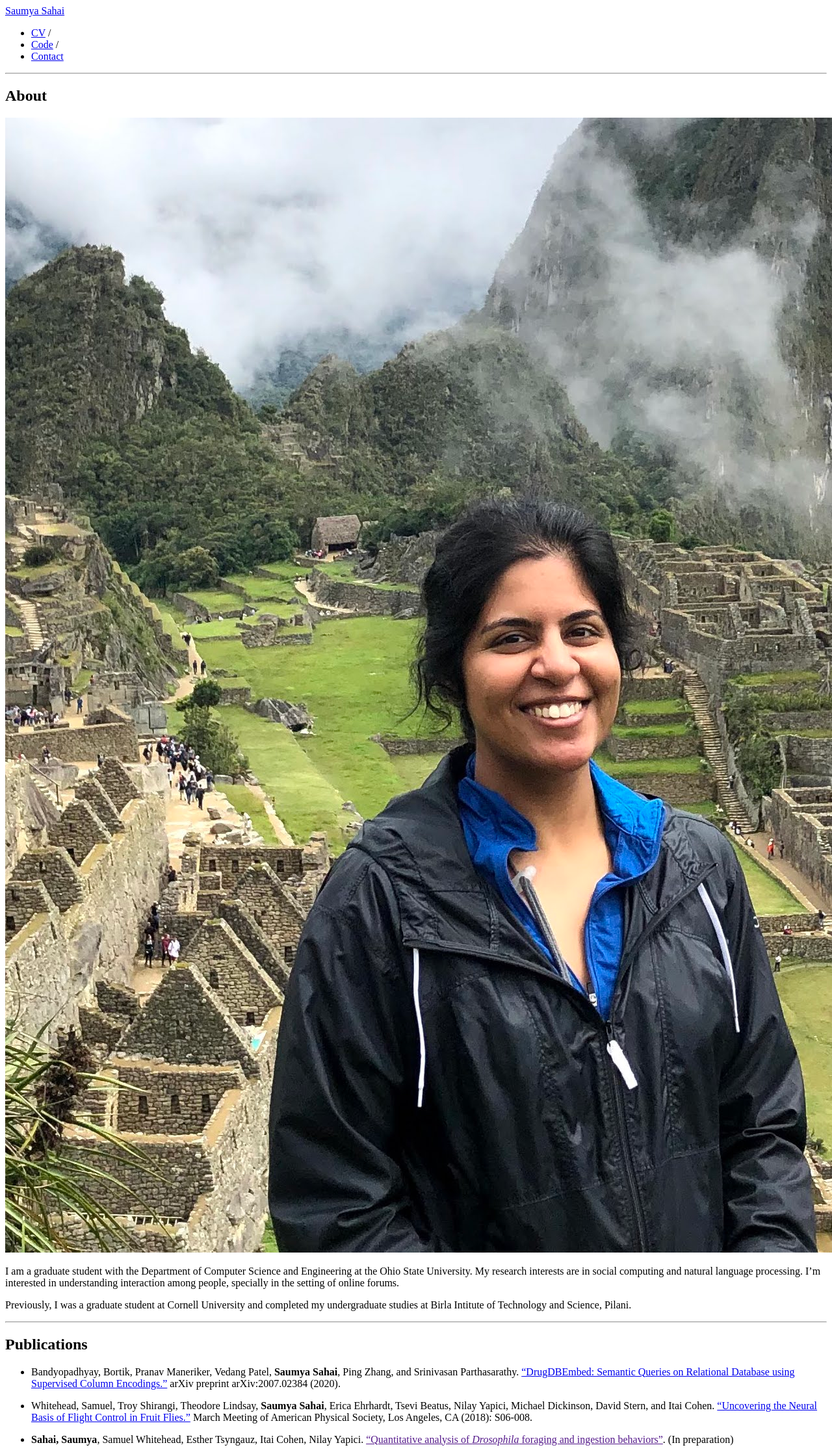
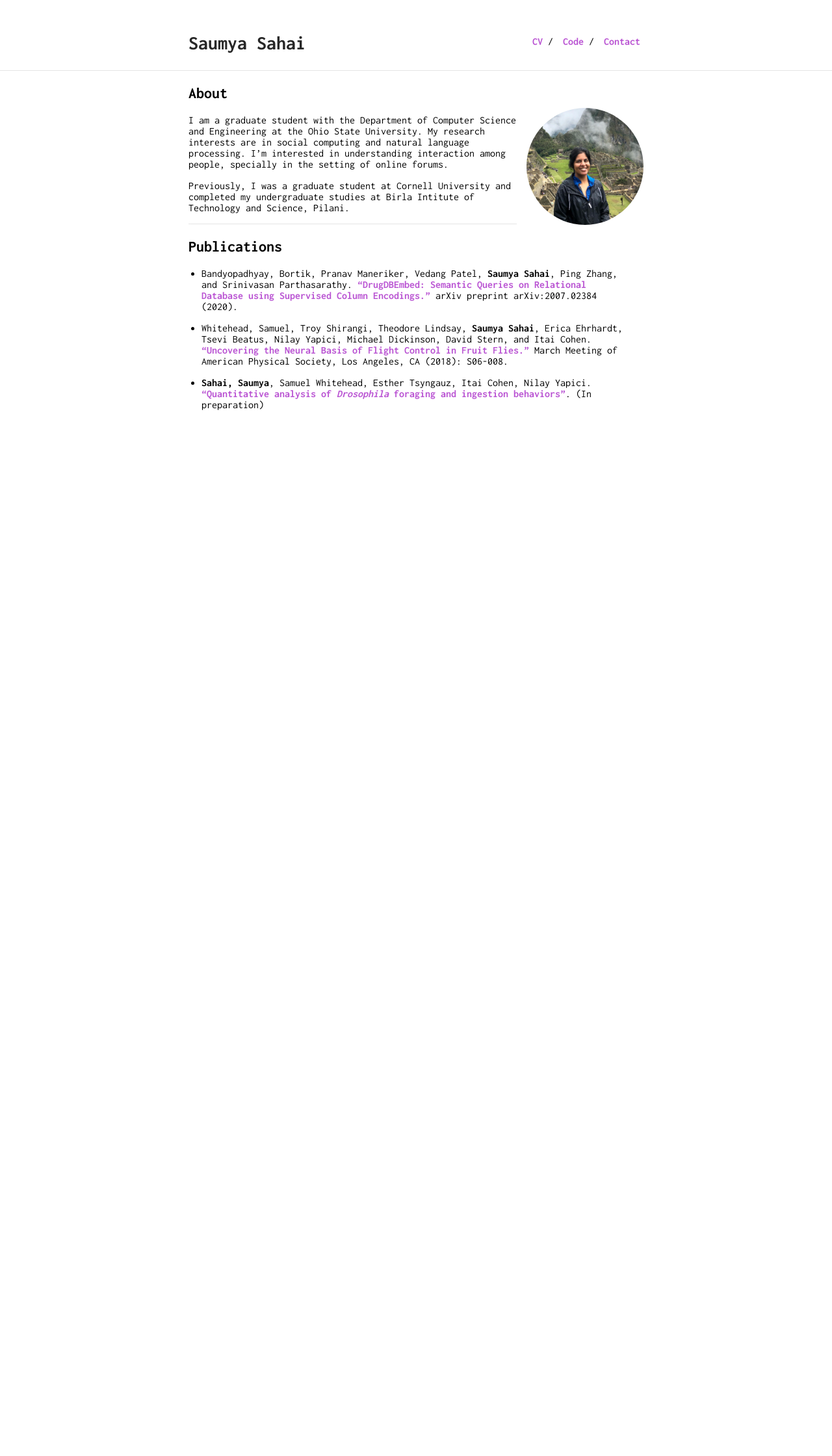
Before and after one commit to sahaisaumya/sahaisaumya.github.io, a Jekyll site: the page built from index.md, in a window 1280 px wide. Shown: the whole page at 65% size. Built offline with Jekyll 4.4.1, drawn with Linux system fonts in a browser that asks for light colours; our own code applies the rules of GitHub Pages for plain Markdown files; after the commit the page ends 900 px from its top, so only the background shows below that.

```diff
--- a/_config.yml
+++ b/_config.yml
@@ -1,7 +1,7 @@
 title: Saumya Sahai
 authors: Saumya Sahai
 url: "https://sahaisaumya.github.io/"
-baseurl: "#"
+baseurl: ""
 
 markdown: kramdown
 
```
